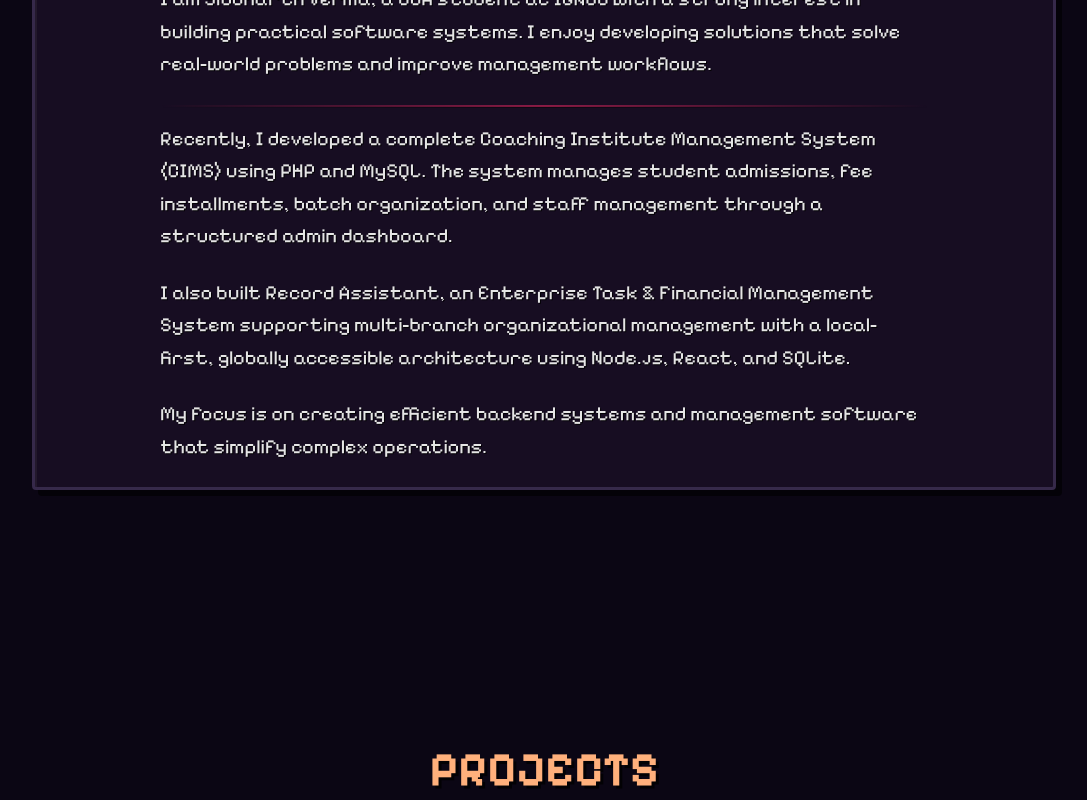
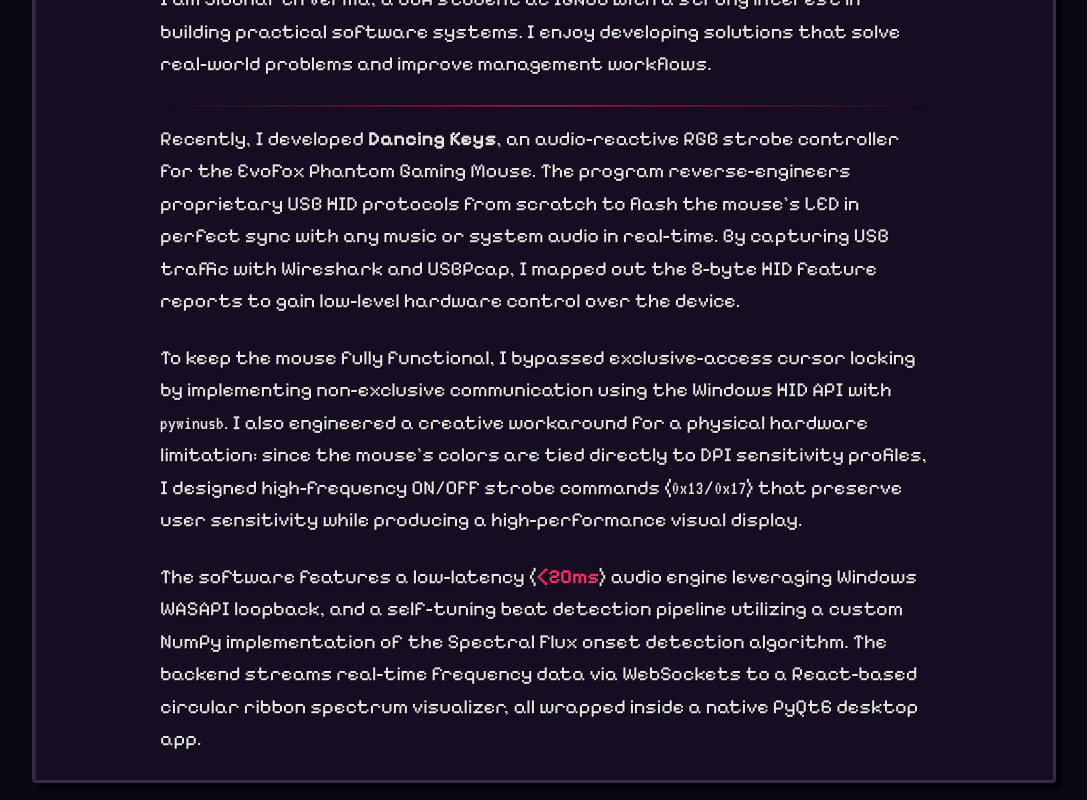
Before and after one commit to SiddharthV277/portfolio, a React (Vite) app: page / in a window 1280 px wide. Shown: the part 1060-1860 px from the top of the page, without its empty margins (96-1183 px from the left). Built offline with nearby package versions, Linux system fonts and the light colour scheme.

Commit message:
Update About section with Dancing Keys project description

```diff
--- a/src/components/About.jsx
+++ b/src/components/About.jsx
@@ -31,21 +31,15 @@ function About() {
           <div className="h-0.5 w-full bg-gradient-to-r from-transparent via-[var(--color-brand-pink)] to-transparent my-4 opacity-50"></div>
 
           <p>
-            Recently, I developed a complete Coaching Institute Management
-            System (CIMS) using PHP and MySQL. The system manages student
-            admissions, fee installments, batch organization, and staff
-            management through a structured admin dashboard.
+            Recently, I developed <strong>Dancing Keys</strong>, an audio-reactive RGB strobe controller for the EvoFox Phantom Gaming Mouse. The program reverse-engineers proprietary USB HID protocols from scratch to flash the mouse's LED in perfect sync with any music or system audio in real-time. By capturing USB traffic with Wireshark and USBPcap, I mapped out the 8-byte HID feature reports to gain low-level hardware control over the device.
           </p>
 
           <p>
-            I also built Record Assistant, an Enterprise Task & Financial
-            Management System supporting multi-branch organizational management
-            with a local-first, globally accessible architecture using Node.js, React, and SQLite.
+            To keep the mouse fully functional, I bypassed exclusive-access cursor locking by implementing non-exclusive communication using the Windows HID API with <code>pywinusb</code>. I also engineered a creative workaround for a physical hardware limitation: since the mouse's colors are tied directly to DPI sensitivity profiles, I designed high-frequency ON/OFF strobe commands (<code>0x13</code>/<code>0x17</code>) that preserve user sensitivity while producing a high-performance visual display.
           </p>
 
           <p>
-            My focus is on creating efficient backend systems and management
-            software that simplify complex operations.
+            The software features a low-latency (<span className="text-[var(--color-brand-pink)] font-semibold">&lt;20ms</span>) audio engine leveraging Windows WASAPI loopback, and a self-tuning beat detection pipeline utilizing a custom NumPy implementation of the Spectral Flux onset detection algorithm. The backend streams real-time frequency data via WebSockets to a React-based circular ribbon spectrum visualizer, all wrapped inside a native PyQt6 desktop app.
           </p>
         </motion.div>
 
```
